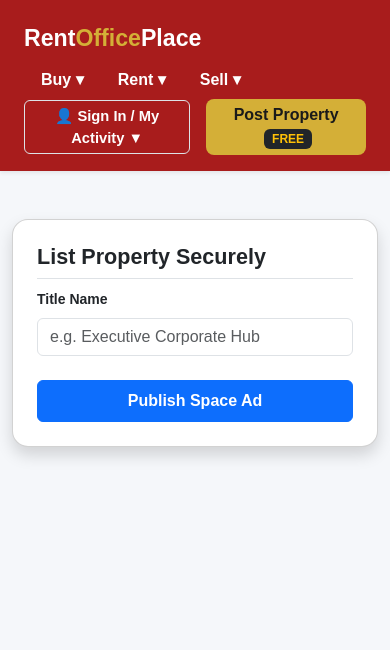
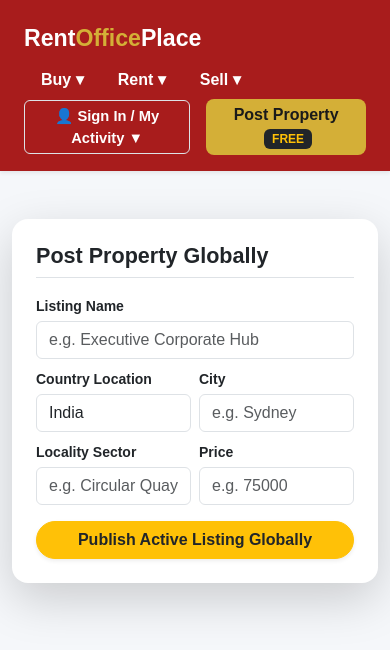
Before and after one commit to rentofficeplace/rentofficeplace-frontend, a React (Create React App) app: page / in a window 390 px wide. Both pictures are taken after a click on the button "Sell ▾". Shown: the top 650 px of the page. Built offline with nearby package versions, Linux system fonts and the light colour scheme.

Commit message:
Update App.js

```diff
--- a/src/App.js
+++ b/src/App.js
@@ -1,6 +1,6 @@
 import React, { useState, useEffect } from 'react';
 
-// Enhanced Global Database Template with multiple countries and sub-localities
+// Truly Global Database: Add any listing from any country here, and the site dynamically adapts!
 const INITIAL_PROPERTIES = [
   {
     id: 1,
@@ -13,6 +13,7 @@ const INITIAL_PROPERTIES = [
     country: "India",
     priceDisplay: "₹65,000 / month",
     isVerified: true,
+    mapAddress: "DLF Phase 3, Gurugram, Haryana, India", // Passed to Google Navigation API
     image: "https://images.unsplash.com/photo-1545324418-cc1a3fa10c00?q=80&w=600"
   },
   {
@@ -26,6 +27,7 @@ const INITIAL_PROPERTIES = [
     country: "India",
     priceDisplay: "₹1,85,000 / month",
     isVerified: true,
+    mapAddress: "Sector 62, Noida, Uttar Pradesh, India",
     image: "https://images.unsplash.com/photo-1586528116311-ad8dd3c8310d?q=80&w=600"
   },
   {
@@ -39,50 +41,43 @@ const INITIAL_PROPERTIES = [
     country: "United States",
     priceDisplay: "$4,200 / month",
     isVerified: true,
+    mapAddress: "Times Square, New York, NY, USA",
     image: "https://images.unsplash.com/photo-1486406146926-c627a92ad1ab?q=80&w=600"
+  },
+  {
+    id: 4,
+    title: "Premium Sydney Harbour Waterfront Penthouse",
+    intent: "Buy",
+    type: "Residential",
+    subCategory: "Villa",
+    locality: "Circular Quay",
+    city: "Sydney",
+    country: "Australia",
+    priceDisplay: "$8,500,000",
+    isVerified: true,
+    mapAddress: "Circular Quay, Sydney, NSW, Australia",
+    image: "https://images.unsplash.com/photo-1600596542815-ffad4c1539a9?q=80&w=600"
   }
 ];
-
-// Scalable Local SEO Matrix mapping top hotspots dynamically by country
-const SEO_LOCALITY_MAP = {
-  "India": {
-    cities: ["Gurugram", "Noida", "Delhi"],
-    categories: [
-      { heading: "New Projects", items: ["Sector 56 Gurugram", "Sohna Hotspot", "Sector 52 Gurugram"] },
-      { heading: "Flats & Apartments", items: ["Sohna Road", "Sector 79 Gurugram", "Sector 102 Gurugram"] },
-      { heading: "Commercial & Office Spaces", items: ["Sector 62 Noida", "Cyber City Gurugram", "Connaught Place"] }
-    ]
-  },
-  "United States": {
-    cities: ["New York", "Los Angeles", "Chicago"],
-    categories: [
-      { heading: "Executive Hubs", items: ["Times Square NY", "Financial District LA", "Loop Chicago"] },
-      { heading: "Premium Penthouses", items: ["Manhattan Luxury", "Beverly Hills Estates", "Gold Coast Chicago"] },
-      { heading: "Warehouses & Logistics", items: ["Brooklyn Docks", "Long Beach Terminal", "O'Hare Logistics"] }
-    ]
-  }
-};
 
 function App() {
   const [currentPage, setCurrentPage] = useState("landing");
   const [listingStep, setListingStep] = useState(1);
 
-  // Active Role State Management System
-  const [activeUserRole, setActiveUserRole] = useState("Public");
-  const [properties, setProperties] = useState(INITIAL_PROPERTIES);
-
-  // Public Filter Elements
+  // Core Global States
   const [activeIntent, setActiveIntent] = useState("Rent");
   const [selectedCountry, setSelectedCountry] = useState("India");
   const [keywordSearch, setKeywordSearch] = useState("");
+  const [properties, setProperties] = useState(INITIAL_PROPERTIES);
   const [filteredProperties, setFilteredProperties] = useState([]);
+  const [availableCountries, setAvailableCountries] = useState([]);
 
-  // UI State Toggles
+  // UI State Components
   const [showMyActivityDropdown, setShowMyActivityDropdown] = useState(false);
   const [showAuthModal, setShowAuthModal] = useState(false);
   const [showRecoveryModal, setShowRecoveryModal] = useState(false);
 
-  // User Activity Tracking Registries
+  // User Histories
   const [recentlySearched, setRecentlySearched] = useState([]);
   const [recentlyViewed, setRecentlyViewed] = useState([]);
   const [shortlistedList, setShortlistedList] = useState([]);
@@ -91,16 +86,26 @@ function App() {
   const [activityViewFilter, setActivityViewFilter] = useState("ALL");
   const [recoveryPhone, setRecoveryPhone] = useState("");
   const [mobileNumber, setMobileNumber] = useState("");
-  const [otpSent, setOtpSent] = useState(false);
-  const [otpCode, setOtpCode] = useState("");
 
-  // Post Listing Fields
+  // Post Listing Form States
   const [newTitle, setNewTitle] = useState("");
   const [newType, setNewType] = useState("Residential");
   const [newSubCategory, setNewSubCategory] = useState("Apartment");
   const [newCity, setNewCity] = useState("");
+  const [newCountry, setNewCountry] = useState("India");
+  const [newLocality, setNewLocality] = useState("");
   const [newPrice, setNewPrice] = useState("");
 
+  // Step 1: Automatically extract unique countries present in database listings
+  useEffect(() => {
+    const countriesList = [...new Set(properties.map(p => p.country))];
+    setAvailableCountries(countriesList);
+    if (countriesList.length > 0 && !countriesList.includes(selectedCountry)) {
+      setSelectedCountry(countriesList[0]);
+    }
+  }, [properties]);
+
+  // Step 2: Keep frontend search grid synced with selections
   useEffect(() => {
     const results = properties.filter(prop => {
       const matchesIntent = prop.intent === activeIntent;
@@ -115,21 +120,21 @@ function App() {
     setFilteredProperties(results);
   }, [properties, activeIntent, selectedCountry, keywordSearch]);
 
+  // Google Navigation Engine Generator Link Hook
+  const openGoogleNavigation = (mapAddress) => {
+    // Encodes destination plain-text perfectly for uniform URL architecture execution
+    const secureUrl = `https://www.google.com/maps/dir/?api=1&destination=${encodeURIComponent(mapAddress)}`;
+    window.open(secureUrl, '_blank');
+  };
+
   const executeSearchLog = () => {
     if (keywordSearch.trim() !== "" && !recentlySearched.includes(keywordSearch)) {
       setRecentlySearched([keywordSearch, ...recentlySearched.slice(0, 4)]);
     }
   };
 
-  const trackPropertyView = (property) => {
-    if (!recentlyViewed.some(p => p.id === property.id)) {
-      setRecentlyViewed([property, ...recentlyViewed.slice(0, 4)]);
-    }
-    alert(`📖 Opened Details View for: ${property.title}`);
-  };
-
   const toggleShortlistStatus = (property) => {
-    if (shortlistedList.some(p => p.id === property.id)) {
+    if (shortlistedList.some(s => s.id === property.id)) {
       setShortlistedList(shortlistedList.filter(p => p.id !== property.id));
     } else {
       setShortlistedList([property, ...shortlistedList]);
@@ -140,19 +145,40 @@ function App() {
     if (!contactedList.some(p => p.id === property.id)) {
       setContactedList([property, ...contactedList]);
     }
-    alert(`📞 Owner details requested for: ${property.title}`);
+    alert(`📞 Access Request: Owner routing for ${property.title} successfully connected.`);
   };
 
-  // Click handler to inject SEO link text directly into active search bar
-  const handleSeoLinkClick = (localityName) => {
-    setKeywordSearch(localityName);
-    window.scrollTo({ top: 200, behavior: 'smooth' });
+  // Extract localities dynamically inside specific country sectors for the automated SEO matrix
+  const getDynamicLocalities = () => {
+    const subset = properties.filter(p => p.country.toLowerCase() === selectedCountry.toLowerCase());
+    return [...new Set(subset.map(p => `${p.locality} ${p.city}`))];
+  };
+
+  const submitFinalListing = (e) => {
+    e.preventDefault();
+    const createdItem = {
+      id: properties.length + 1,
+      title: newTitle,
+      intent: activeIntent,
+      type: newType,
+      subCategory: newSubCategory,
+      locality: newLocality || "Premium Zone",
+      city: newCity,
+      country: newCountry,
+      priceDisplay: `₹${parseInt(newPrice).toLocaleString()} / month`,
+      isVerified: true,
+      mapAddress: `${newLocality || 'Center'}, ${newCity}, ${newCountry}`,
+      image: "https://images.unsplash.com/photo-1545324418-cc1a3fa10c00?q=80&w=600"
+    };
+    setProperties([...properties, createdItem]);
+    alert("🎉 Global Listing Live!");
+    setCurrentPage("landing");
   };
 
   return (
-    <div style={{ backgroundColor: '#f5f7fa', minHeight: '100vh', position: 'relative' }} onClick={() => setShowMyActivityDropdown(false)}>
+    <div style={{ backgroundColor: '#f5f7fa', minHeight: '100vh' }} onClick={() => setShowMyActivityDropdown(false)}>
 
-      {/* HEADER SHORTCUT NAVIGATION BAR */}
+      {/* GLOBAL BRAND HEADER NAVIGATION BAR */}
       <nav className="navbar navbar-expand-lg navbar-dark sticky-top shadow-sm py-3" style={{ backgroundColor: '#a81c1c' }}>
         <div className="container px-4">
           <span className="navbar-brand fs-3 fw-bold text-white me-5" onClick={() => { setCurrentPage("landing"); setActivityViewFilter("ALL"); }} style={{ cursor: 'pointer' }}>
@@ -166,10 +192,6 @@ function App() {
           </div>
 
           <div className="d-flex align-items-center">
-            {activeUserRole === "SuperAdmin" && (
-              <button className="btn btn-dark btn-sm text-warning border-warning fw-bold me-3 px-3" onClick={() => setCurrentPage("admin-panel")}>⚙️ Admin Control Panel</button>
-            )}
-
             <div className="position-relative" onClick={(e) => e.stopPropagation()}>
               <button type="button" className="btn btn-link text-white text-decoration-none me-3 fw-semibold border border-white-50 rounded px-3 py-1" style={{ fontSize: '0.92rem' }} onClick={() => setShowMyActivityDropdown(!showMyActivityDropdown)}>
                 👤 Sign In / My Activity {showMyActivityDropdown ? '▲' : '▼'}
@@ -177,12 +199,8 @@ function App() {
 
               {showMyActivityDropdown && (
                 <div className="card shadow-lg border-0 py-2 position-absolute bg-white rounded-3 mt-2 text-start" style={{ right: '15px', width: '240px', zIndex: 2000 }}>
-                  <div className="px-3 py-2 border-bottom">
-                    <button className="btn btn-sm btn-primary w-100 fw-bold rounded" onClick={() => { setShowAuthModal(true); setShowMyActivityDropdown(false); }}>LOGIN / REGISTER</button>
-                  </div>
+                  <div className="px-3 py-2 border-bottom"><button className="btn btn-sm btn-primary w-100 fw-bold rounded" onClick={() => { setShowAuthModal(true); setShowMyActivityDropdown(false); }}>LOGIN / REGISTER</button></div>
                   <div className="px-3 pt-2 small fw-bold text-primary text-uppercase" style={{ fontSize: '0.75rem' }}>My Activity</div>
-                  <button className="btn btn-link w-100 text-start text-dark text-decoration-none px-3 py-1 small" onClick={() => { setCurrentPage("landing"); setActivityViewFilter("SEARCHED"); setShowMyActivityDropdown(false); }}>🔍 Recently Searched ({recentlySearched.length})</button>
-                  <button className="btn btn-link w-100 text-start text-dark text-decoration-none px-3 py-1 small" onClick={() => { setCurrentPage("landing"); setActivityViewFilter("VIEWED"); setShowMyActivityDropdown(false); }}>👁️ Recently Viewed ({recentlyViewed.length})</button>
                   <button className="btn btn-link w-100 text-start text-dark text-decoration-none px-3 py-1 small" onClick={() => { setCurrentPage("landing"); setActivityViewFilter("SHORTLISTED"); setShowMyActivityDropdown(false); }}>❤️ Shortlisted ({shortlistedList.length})</button>
                   <div className="p-2"><button className="btn btn-sm btn-success w-100 fw-bold rounded" onClick={() => { setCurrentPage("list-property-flow"); setShowMyActivityDropdown(false); }}>Post Property FREE</button></div>
                 </div>
@@ -193,22 +211,26 @@ function App() {
         </div>
       </nav>
 
-      {/* PUBLIC EXPLORATION MAIN HOME MAP */}
+      {/* PUBLIC DISCOVERY LANDING CONSOLE */}
       {currentPage === "landing" && (
         <div>
           <header className="py-5 text-white text-center" style={{ background: "linear-gradient(rgba(10, 25, 47, 0.85), rgba(10, 25, 47, 0.9)), url('https://images.unsplash.com/photo-1564013799919-ab600027ffc6?q=80&w=1200') center/cover", padding: "80px 0" }}>
             <div className="container">
               <h1 className="fw-bold mb-4">Global Real Estate Search Console</h1>
-              <div className="card shadow-lg p-4 mx-auto border-0 rounded-4 bg-white text-dark" style={{ maxWidth: '850px' }}>
+              <div className="card shadow-lg p-4 mx-auto border-0 rounded-4 bg-white text-dark" style={{ maxWidth: '900px' }}>
                 <div className="row g-2">
+
+                  {/* COMPLETELY AUTODETECTED & GLOBAL COUNTRY SELECTOR */}
                   <div className="col-md-3">
                     <select className="form-select fw-semibold" value={selectedCountry} onChange={(e) => { setSelectedCountry(e.target.value); setKeywordSearch(""); }}>
-                      <option value="India">India 🇮🇳</option>
-                      <option value="United States">United States 🇺🇸</option>
+                      {availableCountries.map((country, idx) => (
+                        <option key={idx} value={country}>{country} 🌐</option>
+                      ))}
                     </select>
                   </div>
+
                   <div className="col-md-6">
-                    <input type="text" className="form-control" placeholder="Search city, sector, or classification (e.g. Noida, Warehouse)..." value={keywordSearch} onChange={(e) => setKeywordSearch(e.target.value)} />
+                    <input type="text" className="form-control" placeholder="Search city, sector, or placement (e.g. Noida, Times Square)..." value={keywordSearch} onChange={(e) => setKeywordSearch(e.target.value)} />
                   </div>
                   <div className="col-md-3">
                     <button className="btn btn-primary w-100 fw-bold shadow-sm" style={{ backgroundColor: '#0056b3' }} onClick={executeSearchLog}>Search Hub</button>
@@ -218,29 +240,35 @@ function App() {
             </div>
           </header>
 
-          {/* DYNAMIC LISTINGS DISPLAY */}
+          {/* ASSET LIST GRID DISPLAY CARD RENDERING PLACEMENT */}
           <main className="container py-5">
-            <div className="d-flex justify-content-between align-items-center mb-4">
-              <h3 className="fw-bold mb-0 text-dark">
-                {activityViewFilter === "ALL" && `Verified Active Listings in ${selectedCountry} (${filteredProperties.length})`}
-                {activityViewFilter === "SHORTLISTED" && `Your Shortlisted Luxury Units (${shortlistedList.length})`}
-              </h3>
-              {activityViewFilter !== "ALL" && <button className="btn btn-outline-dark btn-sm rounded-pill fw-bold" onClick={() => setActivityViewFilter("ALL")}>Clear Activity Filter ✕</button>}
-            </div>
+            <h3 className="fw-bold mb-4 text-dark text-start">Available Matches in {selectedCountry} ({filteredProperties.length})</h3>
 
             <div className="row g-4 mb-5">
               {filteredProperties.length > 0 ? (
-                (activityViewFilter === "ALL" ? filteredProperties : shortlistedList).map(property => (
+                filteredProperties.map(property => (
                   <div className="col-md-4" key={property.id}>
                     <div className="card h-100 shadow-sm border-0 rounded-4 overflow-hidden bg-white position-relative">
                       <button type="button" className="btn position-absolute top-0 end-0 m-3 rounded-circle shadow p-2 bg-white" style={{ zIndex: 10, border: 'none' }} onClick={() => toggleShortlistStatus(property)}>
                         {shortlistedList.some(s => s.id === property.id) ? '❤️' : '🤍'}
                       </button>
-                      <img src={property.image} className="card-img-top" alt="" style={{ height: '200px', objectFit: 'cover' }} onClick={() => trackPropertyView(property)} />
+
+                      <img src={property.image} className="card-img-top" alt="" style={{ height: '200px', objectFit: 'cover' }} />
+
                       <div className="card-body p-4 text-start">
                         <span className="badge bg-dark text-warning mb-2 px-3 py-1 rounded-pill">{property.type} ({property.subCategory})</span>
                         <h5 className="card-title fw-bold text-dark mb-1">{property.title}</h5>
-                        <p className="card-text text-muted small mb-3">📍 {property.locality}, {property.city}</p>
+                        <p className="card-text text-muted small mb-2">📍 {property.locality}, {property.city}</p>
+
+                        {/* THE GOOGLE MAPS ROUTE CONNECTOR ACTION BUTTON */}
+                        <button
+                          type="button"
+                          className="btn btn-link p-0 text-decoration-none small text-primary fw-bold mb-3 d-block"
+                          onClick={() => openGoogleNavigation(property.mapAddress)}
+                        >
+                          🗺️ View Navigation Route from My Location →
+                        </button>
+
                         <div className="d-flex justify-content-between align-items-center border-top pt-3 mt-2">
                           <span className="fs-5 fw-bold text-success">{property.priceDisplay}</span>
                           <button className="btn btn-dark btn-sm rounded-pill px-3 fw-bold" onClick={() => logContactAction(property)}>Contact Owner</button>
@@ -254,37 +282,22 @@ function App() {
               )}
             </div>
 
-            {/* ========================================================
-                IMPROVISED HIGH-FIDELITY DYNAMIC DYNAMIC SEO LOCALITY FOOTER MATRIX
-                ======================================================== */}
+            {/* AUTOMATED GLOBAL MULTI-COUNTRY SEO FOOTER DIRECTORY CARD */}
             <div className="card border-0 shadow-sm rounded-4 p-4 mt-5 bg-white text-start">
-              <h3 className="fw-bold text-dark mb-1">Top Localities in {selectedCountry}</h3>
+              <h3 className="fw-bold text-dark mb-1">Top Active Localities in {selectedCountry}</h3>
+              <p className="text-muted small">Auto-generated crawl index for global placement matrices</p>
 
-              {/* Intent Selector Toggles */}
-              <div className="d-flex border-bottom my-3">
-                <button className={`btn fw-bold px-3 py-2 border-bottom border-3 rounded-0 ${activeIntent === 'Buy' ? 'border-primary text-primary' : 'border-transparent text-muted'}`} onClick={() => setActiveIntent("Buy")}>Buy</button>
-                <button className={`btn fw-bold px-3 py-2 border-bottom border-3 rounded-0 ${activeIntent === 'Rent' ? 'border-primary text-primary' : 'border-transparent text-muted'}`} onClick={() => setActiveIntent("Rent")}>Rent / Lease</button>
-              </div>
-
-              {/* Dynamic 3-Column Locality Matrix Engine */}
-              <div className="row g-4">
-                {SEO_LOCALITY_MAP[selectedCountry]?.categories.map((category, colIndex) => (
-                  <div className="col-md-4" key={colIndex}>
-                    <h6 className="fw-bold text-dark mb-3">{category.heading} in Top Localities of {selectedCountry}</h6>
-                    <div className="d-flex flex-column gap-2">
-                      {category.items.map((item, itemIndex) => (
-                        <button
-                          key={itemIndex}
-                          type="button"
-                          className="btn btn-link text-start text-decoration-none p-0 text-muted small-hover fw-medium"
-                          style={{ color: '#0056b3', fontSize: '0.92rem' }}
-                          onClick={() => handleSeoLinkClick(item.split(" ")[0])}
-                        >
-                          {item}
-                        </button>
-                      ))}
-                      <button className="btn btn-link text-start text-decoration-none p-0 text-secondary fw-semibold mt-1" style={{ fontSize: '0.85rem' }}>View 14 More →</button>
-                    </div>
+              <div className="row g-3 mt-2">
+                {getDynamicLocalities().map((loc, index) => (
+                  <div className="col-md-4" key={index}>
+                    <button
+                      type="button"
+                      className="btn btn-link text-start text-decoration-none p-0 fw-semibold"
+                      style={{ color: '#0056b3' }}
+                      onClick={() => { setKeywordSearch(loc.split(" ")[0]); window.scrollTo({ top: 200, behavior: 'smooth' }); }}
+                    >
+                      🏢 {activeIntent} in {loc}
+                    </button>
                   </div>
                 ))}
               </div>
@@ -294,41 +307,37 @@ function App() {
         </div>
       )}
 
-      {/* RETAINED PLATFORM INTERFACES FOR RUNTIME SYSTEM INTEGRITY */}
+      {/* PROPERTY SUBMISSION WORKFLOW COVERS AD CREATION ROUTING */}
       {currentPage === "list-property-flow" && (
         <main className="container py-5 text-start">
-          <div className="mx-auto card shadow p-4 rounded-4 bg-white" style={{ maxWidth: '500px' }}>
-            <h4 className="fw-bold border-bottom pb-2">List Property Securely</h4>
-            <div className="mb-3"><label className="form-label small fw-bold">Title Name</label><input type="text" className="form-control" value={newTitle} onChange={(e) => setNewTitle(e.target.value)} placeholder="e.g. Executive Corporate Hub" /></div>
-            <button className="btn btn-primary w-100 fw-bold py-2 mt-2" onClick={() => {
-              const item = { id: properties.length + 1, title: newTitle, intent: activeIntent, type: newType, subCategory: newSubCategory, locality: "Verified Hub", city: newCity, country: selectedCountry, priceDisplay: `₹50,000 / month`, isVerified: true };
-              setProperties([...properties, item]); setCurrentPage("landing"); alert("Listing pushed seamlessly!");
-            }}>Publish Space Ad</button>
+          <div className="mx-auto card shadow-lg border-0 p-4 rounded-4 bg-white" style={{ maxWidth: '520px' }}>
+            <h4 className="fw-bold border-bottom pb-2 mb-3">Post Property Globally</h4>
+            <form onSubmit={submitFinalListing}>
+              <div className="mb-2"><label className="form-label small fw-bold mb-1">Listing Name</label><input type="text" className="form-control" required value={newTitle} onChange={(e) => setNewTitle(e.target.value)} placeholder="e.g. Executive Corporate Hub" /></div>
+              <div className="row g-2 mb-2">
+                <div className="col-6">
+                  <label className="form-label small fw-bold mb-1">Country Location</label>
+                  <input type="text" className="form-control" required value={newCountry} onChange={(e) => setNewCountry(e.target.value)} placeholder="e.g. Australia" />
+                </div>
+                <div className="col-6"><label className="form-label small fw-bold mb-1">City</label><input type="text" className="form-control" required value={newCity} onChange={(e) => setNewCity(e.target.value)} placeholder="e.g. Sydney" /></div>
+              </div>
+              <div className="row g-2 mb-3">
+                <div className="col-6"><label className="form-label small fw-bold mb-1">Locality Sector</label><input type="text" className="form-control" required value={newLocality} onChange={(e) => setNewLocality(e.target.value)} placeholder="e.g. Circular Quay" /></div>
+                <div className="col-6"><label className="form-label small fw-bold mb-1">Price</label><input type="number" className="form-control" required value={newPrice} onChange={(e) => setNewPrice(e.target.value)} placeholder="e.g. 75000" /></div>
+              </div>
+              <button type="submit" className="btn btn-warning w-100 fw-bold rounded-pill text-dark shadow-sm">Publish Active Listing Globally</button>
+            </form>
           </div>
         </main>
       )}
 
-      {currentPage === "admin-panel" && (
-        <main className="container py-5 text-start">
-          <h2 className="fw-bold mb-4">Platform Governance Panel</h2>
-          <div className="card shadow-sm border-0 p-4 bg-white rounded-4">
-            {properties.map(p => (
-              <div key={p.id} className="d-flex justify-content-between align-items-center border-bottom py-2">
-                <div><strong>{p.title}</strong></div>
-                <button className="btn btn-sm btn-danger fw-bold" onClick={() => setProperties(properties.filter(item => item.id !== p.id))}>Delete Listing</button>
-              </div>
-            ))}
-          </div>
-        </main>
-      )}
-
-      {/* LOGIN MODAL */}
+      {/* AUTHENTICATION OVERLAY */}
       {showAuthModal && (
         <div className="modal-backdrop fade show" style={{ position: 'fixed', top: 0, left: 0, width: '100vw', height: '100vh', backgroundColor: 'rgba(0,0,0,0.55)', zIndex: 2500, display: 'flex', alignItems: 'center', justifyContent: 'center' }}>
-          <div className="card shadow border-0 p-4 bg-white rounded-4 text-start" style={{ maxWidth: '440px', width: '92%' }}>
-            <button type="button" className="btn-close position-absolute" style={{ top: '20px', right: '22px', border: 'none', background: 'none' }} onClick={() => setShowAuthModal(false)}>✕</button>
-            <h3 className="fw-bold text-dark mt-2 mb-1">Login / Register</h3>
-            <button type="button" className="btn w-100 fw-bold py-2 text-white my-3" style={{ backgroundColor: '#6cbdff' }} onClick={() => { setActiveUserRole("SuperAdmin"); setShowAuthModal(false); setCurrentPage("admin-panel"); }}>👑 Launch Super Admin Panel →</button>
+          <div className="card shadow border-0 p-4 bg-white rounded-4 text-center" style={{ maxWidth: '400px', width: '90%' }}>
+            <h3 className="fw-bold text-dark mb-4">Authentication Portal</h3>
+            <input type="number" className="form-control text-center py-2 mb-3" placeholder="Enter phone connection link" value={mobileNumber} onChange={(e) => setMobileNumber(e.target.value)} />
+            <button className="btn btn-primary w-100 fw-bold py-2 mb-2" onClick={() => setShowAuthModal(false)}>Continue</button>
           </div>
         </div>
       )}
```
